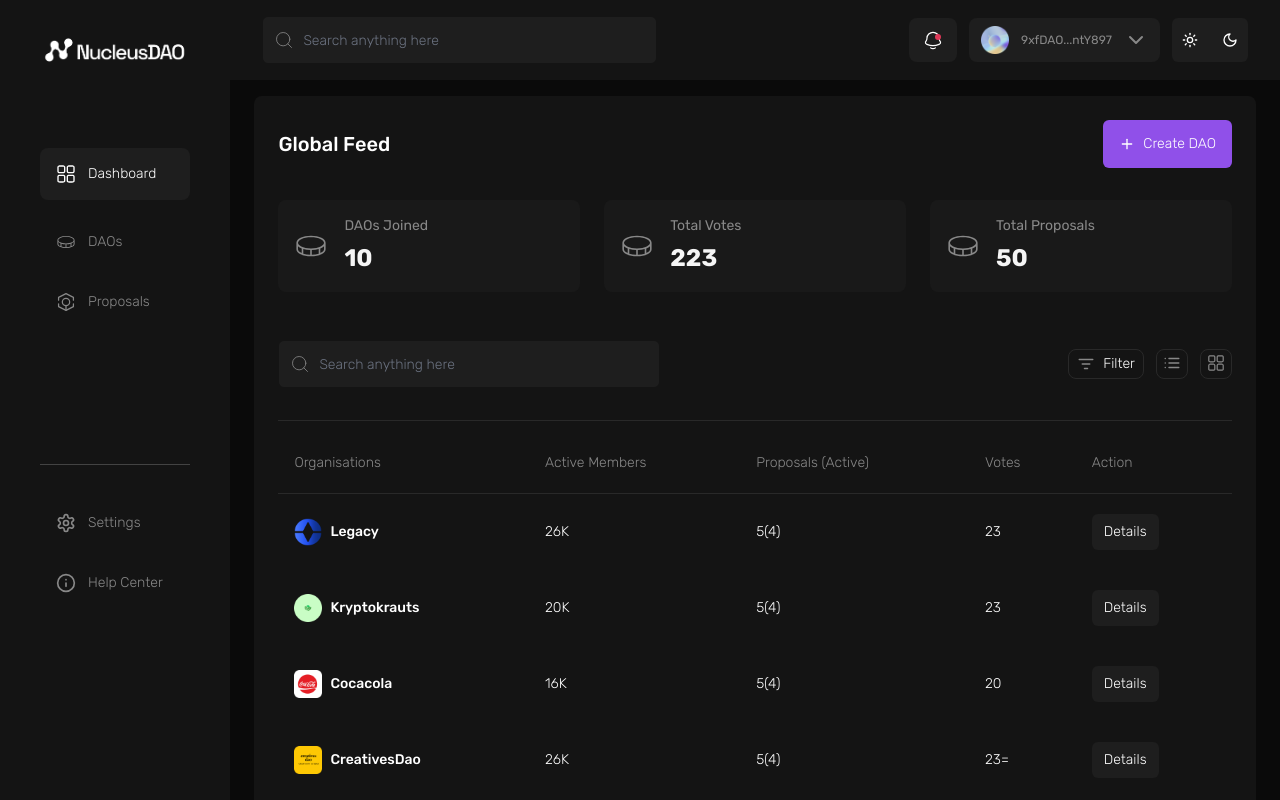
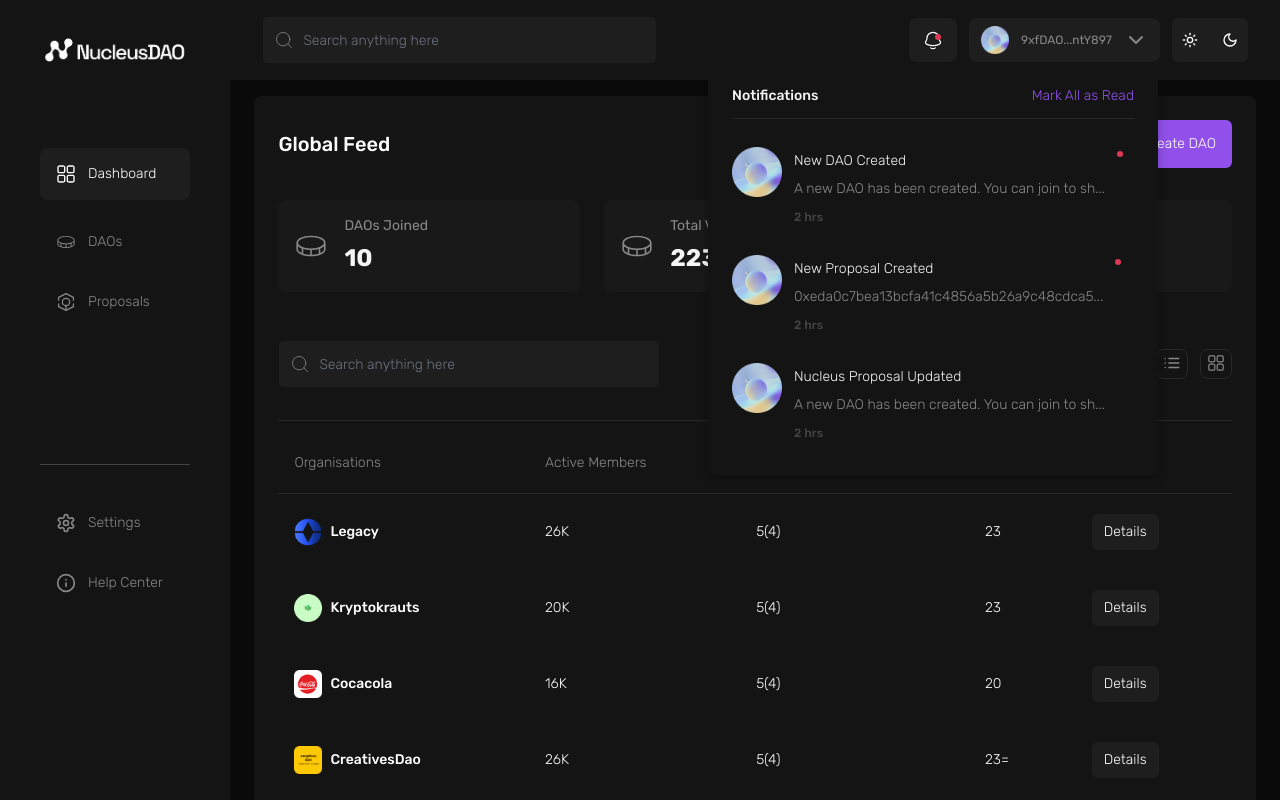
Before and after one commit to NucleusDAO/NucleusDAO-Frontend, a Next.js app: page /dashboard in a window 1280 px wide. Both pictures are taken after a click on the button 933 px from the left and 40 px from the top of the page. Shown: the top 800 px of the page. Built offline with nearby package versions, Linux system fonts and the light colour scheme.

Commit message:
notification screen conversion

```diff
--- a/components/nav-bar.tsx
+++ b/components/nav-bar.tsx
@@ -5,6 +5,13 @@ import { Bell2 } from '@/assets/svgs';
 import RoundedIcon from '@/assets/icons/roundedIcon.png';
 import Image from 'next/image';
 import { ChevronDown } from 'lucide-react';
+
+import {
+  Popover,
+  PopoverContent,
+  PopoverTrigger,
+} from '@/components/ui/popover';
+import { notificationData } from './notifications/data';
 
 const Navbar = () => {
   const connected: boolean = true;
@@ -19,13 +26,51 @@ const Navbar = () => {
       </div>
       <div className="flex space-x-3 items-center">
         {connected ? (
-        <div className='flex space-x-3 items-center'>
-          <div className="bg-[#1E1E1E] h-11 w-12 justify-center rounded-lg flex items-center relative text-white" role='button'>
+          <div className="flex space-x-3 items-center">
+            <Popover>
+              <PopoverTrigger asChild>
+                <div
+                  className="bg-[#1E1E1E] h-11 w-12 justify-center rounded-lg flex items-center relative text-white"
+                  role="button"
+                >
                   <div className="w-1.5 h-1.5 top-4 bg-[#DD3857] rounded-full absolute right-4" />
                   <Bell2 />
                 </div>
+              </PopoverTrigger>
+              <PopoverContent
+                className="mt-2 px-6 pt-3 pb-8 w-[450px]"
+                style={{ boxShadow: '0px 4px 10px 0px #00000040' }}
+              >
+                <div className="flex justify-between items-center text-sm border-b pb-3 border-b-[#292929] font-light">
+                  <p className="font-medium text-[#F5F5F5]">Notifications</p>
+                  <p className="text-primary" role='button'>Mark All as Read</p>
+                </div>
+                {notificationData.length === 0 ? (<p className='text-sm text-[#888888] pt-8 text-center'>You have no notifications</p>) : (
+                  <div className='max-h-[400px] overflow-auto'>
+                {notificationData.map((notification) => (
+                  <div key={notification.title} className='flex space-x-3 text-sm space-y-5 font-light justify-start mt-3'>
+                    <div className='mt-4'>
+                      <Image src={RoundedIcon} alt="logo" width={50} height={50} />
+                    </div>
+                    <div className='space-y-2'>
+                      <p className='text-[#F5F5F5]'>{notification.title}</p>
+                      <p className='text-[#888888]'>{notification.description}</p>
+                      <p className='text-[12px] text-[#444444] font-medium'>{notification.time}</p>
+                    </div>
+                    {!notification.read && (
+                      <div className="w-1.5 h-1.5 bg-[#DD3857] rounded-full mr-4" />
+                    )}
+                  </div>
+                ))}
+                  </div>
+                )}
+              </PopoverContent>
+            </Popover>
 
-          <div className="bg-[#1E1E1E] h-11 justify-center rounded-lg flex items-center relative text-[#888888] p-3 text-[12px] space-x-3" role='button'>
+            <div
+              className="bg-[#1E1E1E] h-11 justify-center rounded-lg flex items-center relative text-[#888888] p-3 text-[12px] space-x-3"
+              role="button"
+            >
               <Image src={RoundedIcon} alt="logo" width={28} />
               <p>9xfDAO...ntY897</p>
               <ChevronDown />
--- /dev/null
+++ b/components/notifications/data.tsx
@@ -0,0 +1,21 @@
+export const notificationData: { title: string; read: boolean; time: string; description: string }[] = [
+  {
+    title: 'New DAO Created',
+    read: false,
+    time: '2 hrs',
+    description: 'A new DAO has been created. You can join to sh...',
+  },
+  {
+    title: 'New Proposal Created',
+    read: false,
+    time: '2 hrs',
+    description: '0xeda0c7bea13bcfa41c4856a5b26a9c48cdca5...',
+  },
+  {
+    title: 'Nucleus Proposal Updated',
+    read: true,
+    time: '2 hrs',
+    description: 'A new DAO has been created. You can join to sh...',
+  },
+
+];
--- /dev/null
+++ b/components/ui/popover.tsx
@@ -0,0 +1,31 @@
+"use client"
+
+import * as React from "react"
+import * as PopoverPrimitive from "@radix-ui/react-popover"
+
+import { cn } from "@/libs/utils"
+
+const Popover = PopoverPrimitive.Root
+
+const PopoverTrigger = PopoverPrimitive.Trigger
+
+const PopoverContent = React.forwardRef<
+  React.ElementRef<typeof PopoverPrimitive.Content>,
+  React.ComponentPropsWithoutRef<typeof PopoverPrimitive.Content>
+>(({ className, align = "center", sideOffset = 4, ...props }, ref) => (
+  <PopoverPrimitive.Portal>
+    <PopoverPrimitive.Content
+      ref={ref}
+      align={align}
+      sideOffset={sideOffset}
+      className={cn(
+        "z-50 w-72 rounded-md bg-foreground p-4 text-popover-foreground shadow-md outline-none data-[state=open]:animate-in data-[state=closed]:animate-out data-[state=closed]:fade-out-0 data-[state=open]:fade-in-0 data-[state=closed]:zoom-out-95 data-[state=open]:zoom-in-95 data-[side=bottom]:slide-in-from-top-2 data-[side=left]:slide-in-from-right-2 data-[side=right]:slide-in-from-left-2 data-[side=top]:slide-in-from-bottom-2",
+        className
+      )}
+      {...props}
+    />
+  </PopoverPrimitive.Portal>
+))
+PopoverContent.displayName = PopoverPrimitive.Content.displayName
+
+export { Popover, PopoverTrigger, PopoverContent }
--- a/package.json
+++ b/package.json
@@ -11,6 +11,7 @@
   "dependencies": {
     "@aeternity/aepp-sdk": "^13.2.2",
     "@radix-ui/react-dropdown-menu": "^2.0.6",
+    "@radix-ui/react-popover": "^1.0.7",
     "@radix-ui/react-slot": "^1.0.2",
     "@radix-ui/react-switch": "^1.0.3",
     "@tanstack/react-table": "^8.15.0",
```
Also changed, not shown: 1 other file (tests, documents, lock files or other folders). Lines whose indentation alone changed are shown as unchanged.
